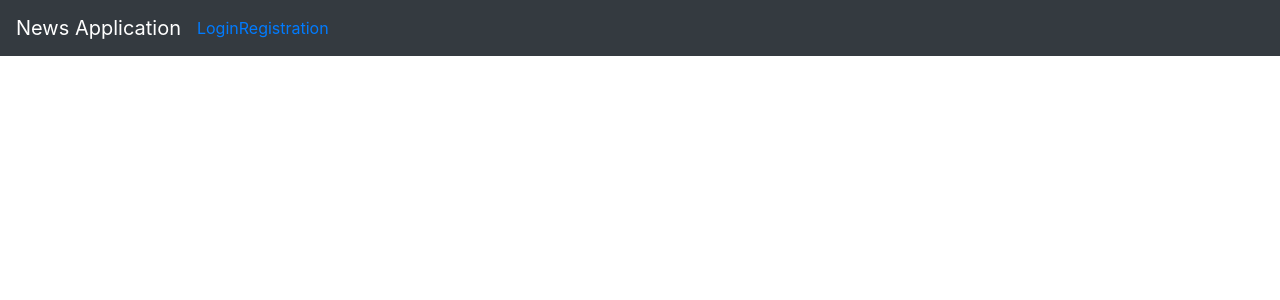
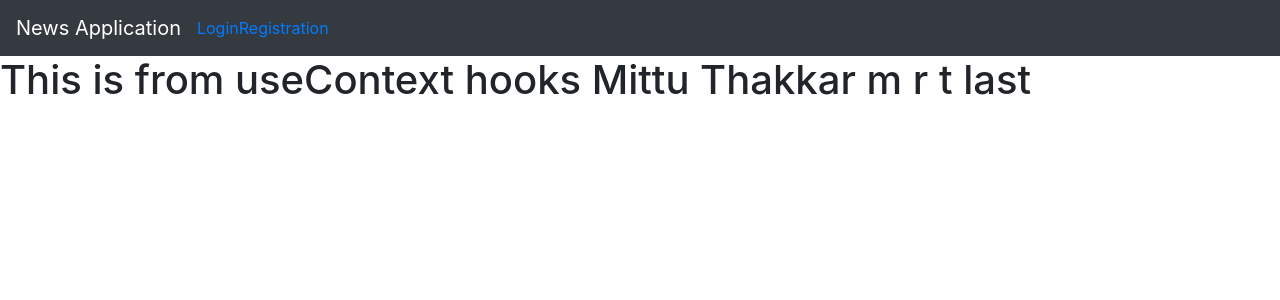
Before and after one commit to MittuThakkar21/logindemoapp, a React (Create React App) app: page / in a window 1280 px wide. Shown: the top 300 px of the page. Built offline with nearby package versions, Linux system fonts and the light colour scheme.

Commit message:
used useContext hook for learning purpose

```diff
--- a/src/App.js
+++ b/src/App.js
@@ -1,10 +1,16 @@
-import React, { useEffect, useState } from 'react';
+import React, { createContext, useEffect, useState } from 'react';
 import { BrowserRouter as Router, Redirect, Route, Switch } from 'react-router-dom'
 import Dashboard from './components/Dashboard';
 import Home from './components/Home';
 import Login from './components/Login';
 import Registration from './components/Registration';
+import CompA from './contextapi/CompA';
 import PublicRoute from './PublicRoute'
+
+//context Api
+const FirstName = createContext();
+const LastName = createContext();
+
 
 function App() {
   const [loggedIn, setLoggedIn] = useState(false)
@@ -17,6 +23,7 @@ function App() {
   }, [token])
 
   return (
+    <>
 
       <Router>
         <Switch>
@@ -32,7 +39,19 @@ function App() {
         </Switch>
       </Router>
 
+      {/*create a Provider for passing value in consumer in context api */}
+
+      <FirstName.Provider value={'Mittu Thakkar'}>
+        <LastName.Provider value={'m r t last'}>
+          <CompA />
+        </LastName.Provider>
+      </FirstName.Provider>
+
+
+    </>
+
   );
 }
 
 export default App;
+export { FirstName, LastName };
--- /dev/null
+++ b/src/contextapi/CompA.js
@@ -0,0 +1,12 @@
+import React from 'react'
+import CompB from './CompB'
+
+function CompA() {
+    return (
+        <div>
+            <CompB />
+        </div>
+    )
+}
+
+export default CompA
--- /dev/null
+++ b/src/contextapi/CompB.js
@@ -0,0 +1,19 @@
+import React, { useContext } from 'react'
+import { FirstName, LastName } from '../App'
+import CompC from './CompC'
+
+function CompB() {
+
+    ///useContext hooks
+
+    const firstName = useContext(FirstName)
+    const lastName = useContext(LastName)
+
+    return (
+        <div>
+            <h1>This is from useContext hooks {firstName} {lastName}</h1>
+        </div>
+    )
+}
+
+export default CompB
--- /dev/null
+++ b/src/contextapi/CompC.js
@@ -0,0 +1,30 @@
+import React from 'react'
+import { FirstName, LastName } from '../App'
+import CompB from './CompB'
+
+function CompC() {
+    return (
+        <div>
+            {/* consumer of context api for fetching value of firstname */}
+            {/* consumer expect only function */}
+            <FirstName.Consumer>{(firstname) => {
+                return (
+                    <LastName.Consumer>
+                        {(lastname) => {
+                            return (
+                                <h1>
+                                    My name is from consumer {firstname} {lastname}
+                                </h1>
+                            )
+                        }}
+                    </LastName.Consumer>
+                )
+            }}
+
+            </FirstName.Consumer>
+            <CompB />
+        </div>
+    )
+}
+
+export default CompC
```
Lines whose indentation alone changed are shown as unchanged.
